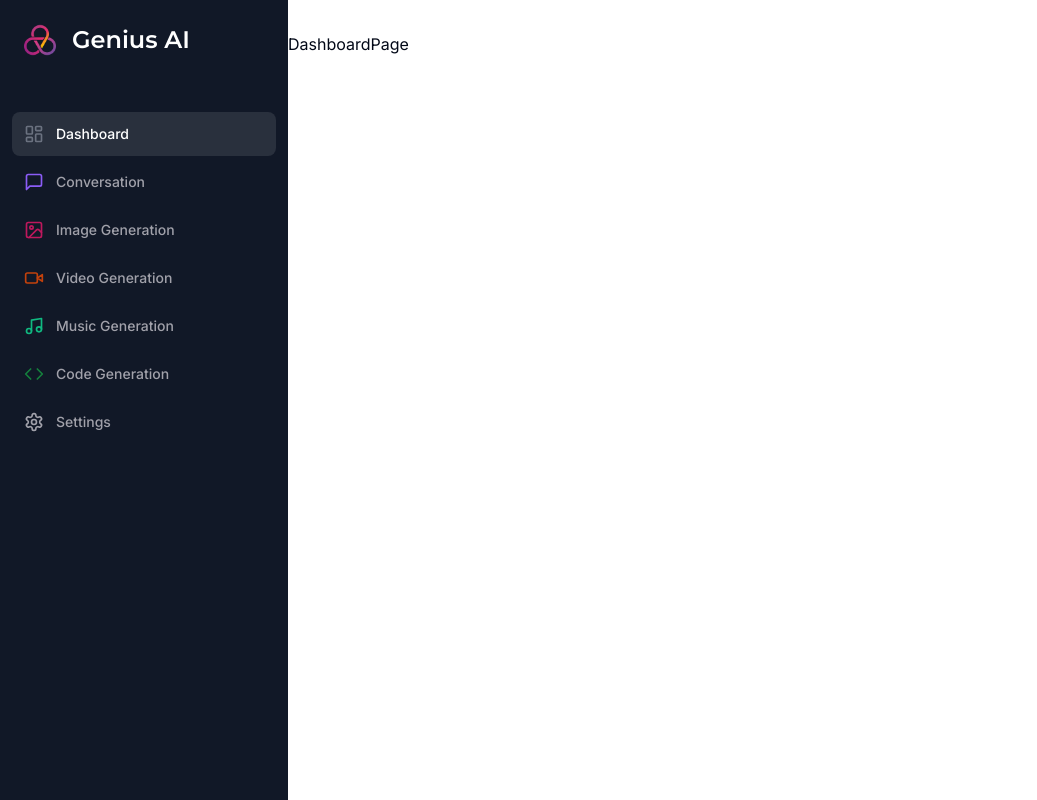
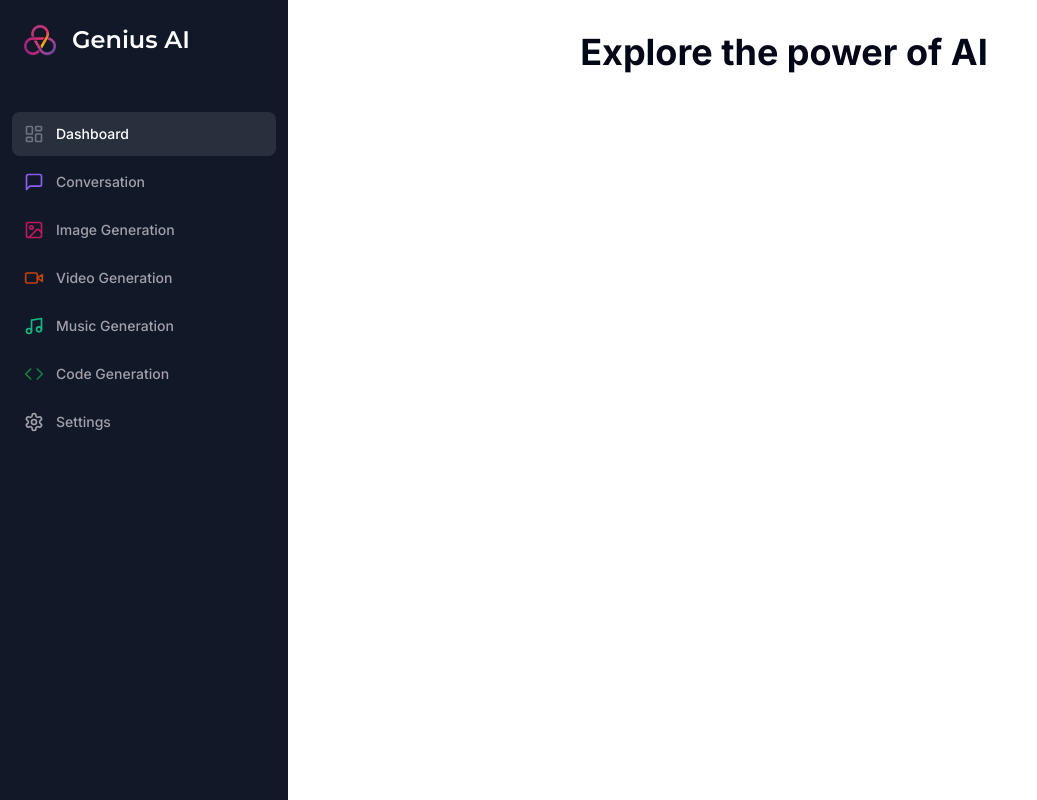
Before and after one commit to Zaid-maker/genius-ai, a Next.js app: page /dashboard in a window 1280 px wide. Shown: the whole page, without its empty margins (0-1037 px from the left). Built offline with nearby package versions, Linux system fonts and the light colour scheme.

Commit message:
🎨 style(page.tsx): improve the layout of the DashboardPage component by adding a heading and some spacing

```diff
--- a/app/(dashboard)/(routes)/dashboard/page.tsx
+++ b/app/(dashboard)/(routes)/dashboard/page.tsx
@@ -1,7 +1,15 @@
 import React from "react";
 
 const DashboardPage = () => {
-  return <div>DashboardPage</div>;
+  return (
+    <div>
+      <div className="mb-8 space-y-4">
+        <h2 className="text-2xl md:text-4xl font-bold text-center">
+          Explore the power of AI
+        </h2>
+      </div>
+    </div>
+  );
 };
 
 export default DashboardPage;
```
